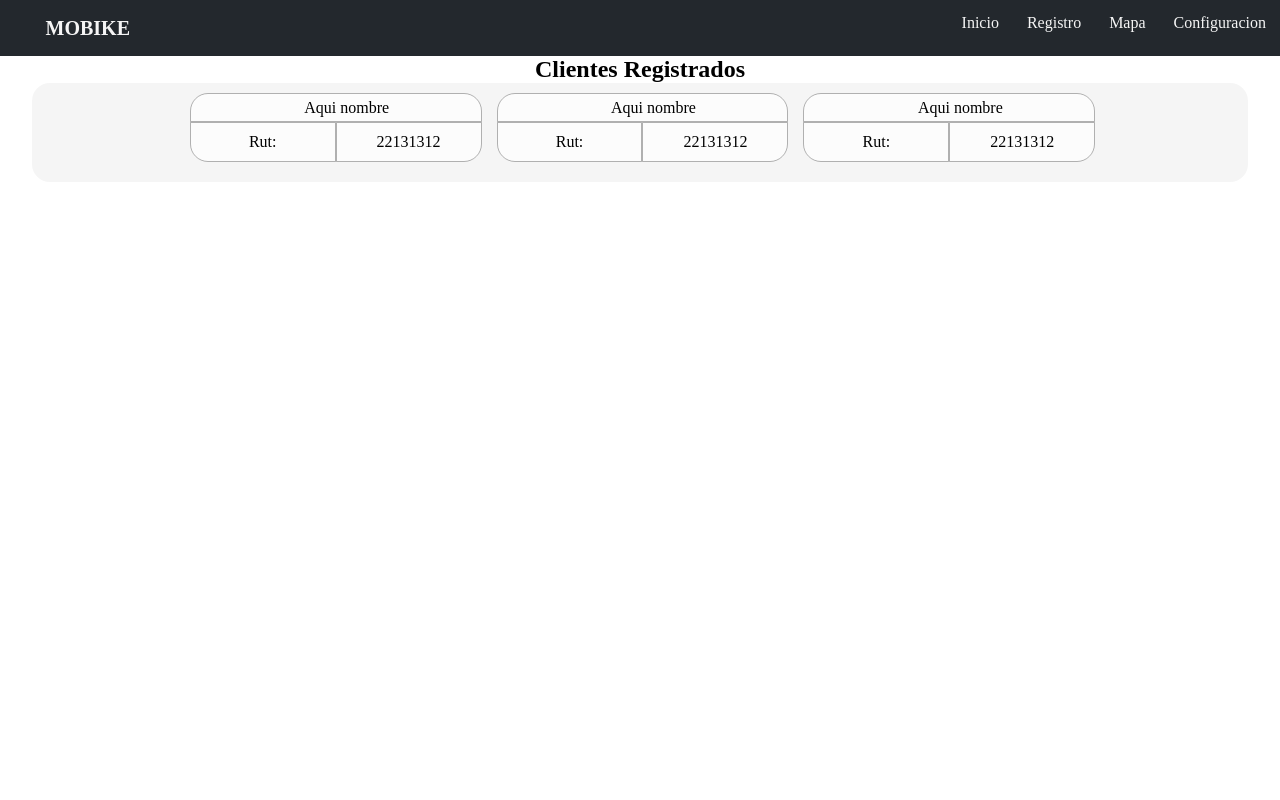
After one commit to bastipls/Rosnecsa, a Django app: template rosnecsa/templates/rosnecsa/lista_tecnicos.html in a window 1280 px wide. The commit adds this page. Run offline with Django 3.2, Linux system fonts and the light colour scheme; the template is opened without the code that fills it, so the values that code supplies are empty; some libraries are stand-ins or nearby versions.

Commit message:
Creo view listar clientes y crear folio

```diff
--- a/rosnecsa/models.py
+++ b/rosnecsa/models.py
@@ -38,7 +38,7 @@ class Folio(models.Model):
     piezas_cambiadas_folio = models.TextField(max_length=150)
     receptor_trabajo_folio = models.ForeignKey(Tecnico, blank=False,null=False,on_delete=models.CASCADE)
 
-    def __str__(self):
+    def __int__(self):
         return self.n_folio
 
 class Empresa_tecnico (models.Model):
--- /dev/null
+++ b/rosnecsa/static/css/listUsers.css
@@ -0,0 +1,213 @@
+.general-container{
+    flex-direction: column;
+    justify-content: flex-start;
+    align-items: center;
+}
+
+
+
+.container-list {
+    width: 95%;
+    margin-bottom: 10px;
+    padding-bottom: 10px;
+    display: flex;
+
+    flex-wrap: wrap;
+    justify-content: center;
+    background: #f5f5f5;
+    border-radius: 18px;
+
+}
+
+.item-list {
+    margin-top: 10px;
+    width: 100%;
+    height: 69px;
+    background: rgba(255, 255, 255, .7);
+    display: flex;
+    flex-direction: column;
+    align-items: center;
+    justify-content: center;
+    border-radius: 18px;
+
+}
+
+
+
+.item-list-name {
+
+    width: 100%;
+    display: flex;
+    justify-content: center;
+    align-items: center;
+    height: 30px;
+    border: 1px solid rgba(0, 0, 0, .3);
+    border-top-left-radius: 18px;
+    border-top-right-radius: 18px;
+
+}
+
+.item-list-name a {
+    text-decoration: none;
+    text-decoration-style: none;
+    width: 25px;
+    height: 25x;
+    display: flex;
+    justify-content: center;
+    align-items: center;
+}
+
+#name {
+    margin-right: 3px;
+}
+
+.icon-pencil-square-o {
+    color: black;
+    margin-right: 4px;
+    font-size: 25px;
+    width: 25px;
+    height: 25px;
+    cursor: pointer;
+    transition: 1s all;
+}
+
+.icon-pencil-square-o:hover,.item-list-name a:hover {
+    color: rgba(16, 168, 0);
+    transform: scale(1.1, 1);
+    transition: 1s all;
+}
+
+
+.item-list-info {
+    width: 100%;
+    display: flex;
+    flex-wrap: wrap;
+
+}
+
+.item-list-data {
+    box-sizing: border-box;
+
+    width: 50%;
+    height: 40px;
+    display: flex;
+    justify-content: center;
+    align-items: center;
+    border: 1px solid rgba(0, 0, 0, .3);
+}
+
+.item-list-data:nth-child(1) {
+    border-bottom-left-radius: 18px;
+}
+
+.item-list-data:nth-child(2) {
+    border-bottom-right-radius: 18px;
+}
+
+/*Tablas */
+.table-student {
+    margin: 20px;
+    font-size: .85em;
+    border: 1px solid rgba(255, 255, 255, .6);
+    color: rgba(255, 255, 255, .8);
+    min-width: 1000px;
+    margin-right: auto;
+    margin-left: auto;
+    transition: all .7s;
+    border-collapse: collapse;
+
+}
+
+.table-student td,
+th {
+    padding: 16px;
+    border-bottom: 1px solid rgba(255, 255, 255, .6);
+    text-align: center;
+
+}
+
+.table-student th {
+    background: rgba(255, 255, 255, .8);
+    text-align: center;
+    color: rgba(0, 0, 0.6);
+
+}
+
+.table-student tr:hover {
+    background: rgba(0, 0, 0, .8);
+    transition: all .7s;
+
+
+}
+
+.table-student tr td {
+    background: rgba(0, 0, 0, .7)
+}
+
+.table-student tr td:nth-child(2n) {
+    background: rgba(255, 255, 255, .59);
+    color: rgba(0, 0, 0, .9);
+    font-weight: bold;
+}
+
+/*resposnvie tabla*/
+.table-container {
+    overflow-x: auto;
+}
+
+.table-student td:first-child {
+    position: absolute;
+    color: rgba(255, 255, 255, .8);
+    background: rgba(0, 0, 0, .9);
+    width: 80px;
+}
+
+.table-student th:first-child {
+    width: 80px;
+    position: absolute;
+    background: rgba(255, 255, 255, .8)
+}
+
+.table-student th:nth-child(2),
+td:nth-child(2) {
+    padding-left: 85px;
+}
+
+.table-student tr:hover td:first-child {
+    background: rgba(255, 255, 255, .9);
+    color: rgba(0, 0, 0.6);
+    font-weight: bold;
+    transition: all .7s;
+
+}
+
+
+
+/*termina responsive tabla*/
+
+/*aqui termina las tabalas*/
+
+@media screen and (min-width:600px) {
+    .item-list {
+        width: 46%;
+        margin: 10px;
+
+    }
+
+
+}
+
+@media screen and (min-width:1250px) {
+    .container-list {
+        justify-content: center;
+
+    }
+
+    .item-list {
+        width: 24%;
+        margin-right: 5px;
+        margin-left: 10px;
+
+
+    }
+}
--- /dev/null
+++ b/rosnecsa/templates/rosnecsa/lista_tecnicos.html
@@ -0,0 +1,93 @@
+<!DOCTYPE html>
+<html lang="es">
+
+<head>
+    <meta charset="utf-8">
+    <meta name="viewport" content="width=device-width, initial-scale=1.0">
+    <title>Usuario</title>
+    <link rel="icon" href="img/icon.png">
+    <link rel="stylesheet" href="css/main.css">
+    <link rel="stylesheet" href="css/menu.css">
+    <link href="https://file.myfontastic.com/Zu2x3YbfXDnDmKv8Pz87YG/icons.css" rel="stylesheet">
+    <link rel="stylesheet" href="css/listUsers.css">
+</head>
+
+<body>
+    <div class="menu-container">
+        <a href="index.html" class="container-icon">
+            <span class="icon-bicycle"></span>
+            <p class="icon-text">MOBIKE</p>
+        </a>
+        <span class="icon-bars" id="btn-menu"></span>
+        <nav id="navegador">
+            <ul>
+                <div class="item-user">
+                    <img src="img/perro-calle4.jpg">
+                    Bienvenido!<p>Bastian Perez</p>
+                </div>
+                <li><a href="index.html" class="item-link">Inicio</a></li>
+                <li><a href="registro.html" class="item-link">Registro</a></li>
+                <li><a href="mapa.html" class="item-link">Mapa</a></li>
+                <li><a href="#" class="item-link">Configuracion</a></li>
+            </ul>
+        </nav>
+    </div>
+    <div class="general-container">
+        <h2>Clientes Registrados</h2>
+        <div id="insert" class="container-list">
+
+
+            <div class="item-list">
+                <div class="item-list-name">
+                    <a href="#" id="ref-info"> <span class="icon-pencil-square-o"></span></a>
+                    <p id="name">Aqui nombre</p>
+                    <p></p>
+                </div>
+                <div class="item-list-info">
+                    <div class="item-list-data">Rut:</div>
+                    <div class="item-list-data">
+                        <p id="rut">22131312</p>
+                    </div>
+
+                </div>
+            </div>
+            <div class="item-list">
+                <div class="item-list-name">
+                    <a href="#" id="ref-info"> <span class="icon-pencil-square-o"></span></a>
+                    <p id="name">Aqui nombre</p>
+                    <p></p>
+                </div>
+                <div class="item-list-info">
+                    <div class="item-list-data">Rut:</div>
+                    <div class="item-list-data">
+                        <p id="rut">22131312</p>
+                    </div>
+
+                </div>
+
+            </div>
+            <div class="item-list">
+                <div class="item-list-name">
+                    <a href="#" id="ref-info"> <span class="icon-pencil-square-o"></span></a>
+                    <p id="name">Aqui nombre</p>
+                    <p></p>
+                </div>
+                <div class="item-list-info">
+                    <div class="item-list-data">Rut:</div>
+                    <div class="item-list-data">
+                        <p id="rut">22131312</p>
+                    </div>
+
+                </div>
+            </div>
+
+
+
+
+        </div>
+
+    </div>
+    <script src="js/javamenu.js"></script>
+</body>
+
+</html>
```
Also changed, not shown: rosnecsa/forms.py (added, +29 -0 lines), rosnecsa/static/css/listclient.css (+27 -0 lines), rosnecsa/static/css/register.css (+7 -0 lines), rosnecsa/templates/rosnecsa/crear_folio.html (+31 -24 lines), rosnecsa/templates/rosnecsa/listar_clientes.html (+20 -7 lines), rosnecsa/views.py (+28 -8 lines).
